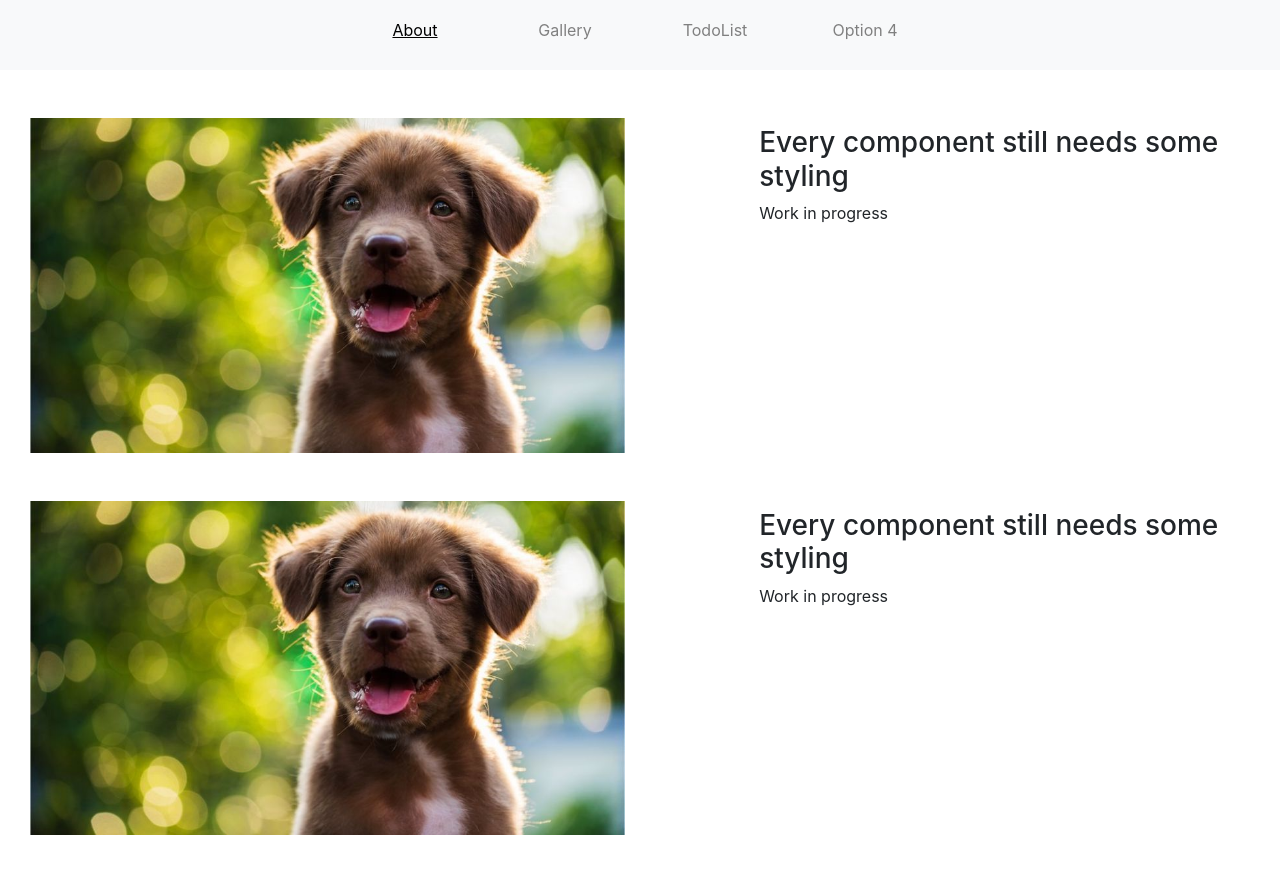
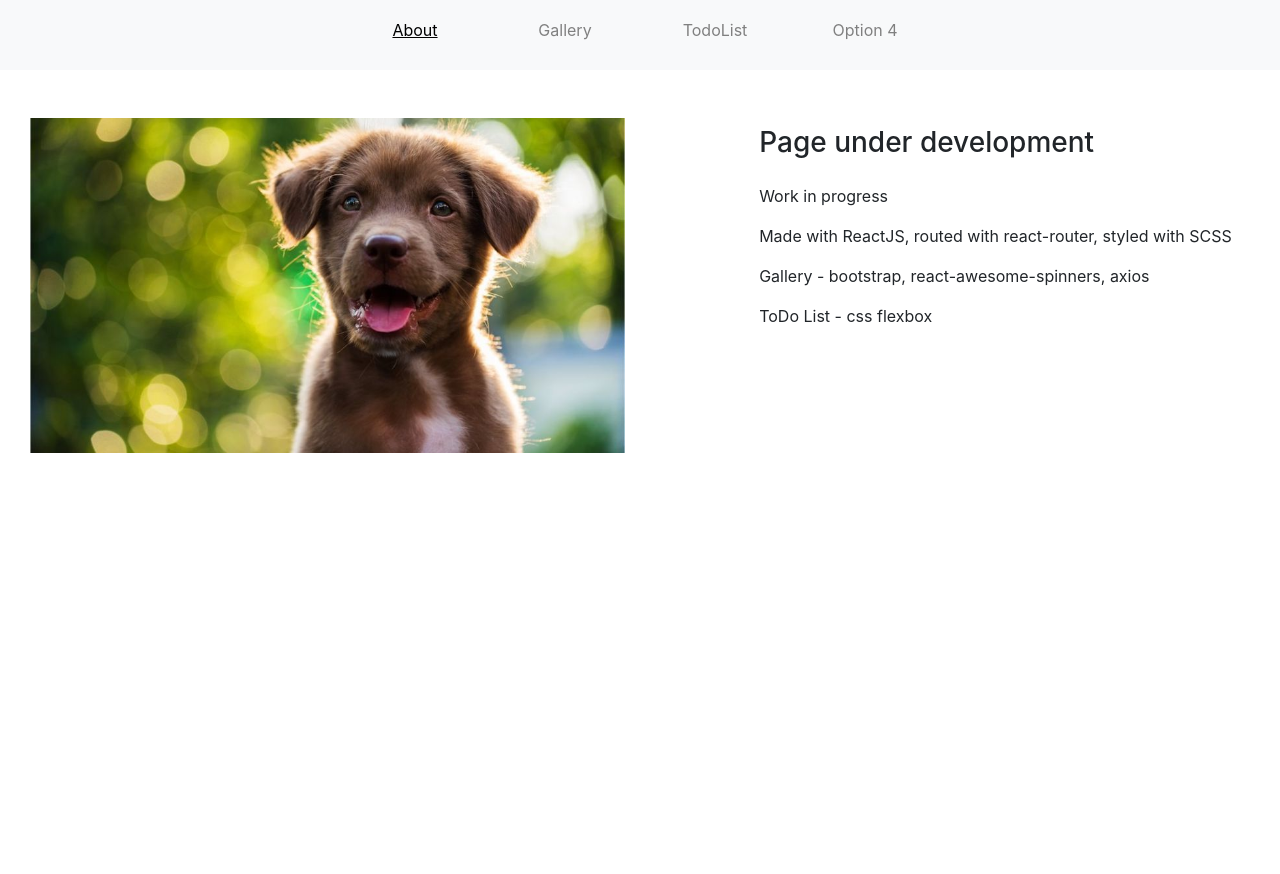
Before and after one commit to mdrzewiecki56/website, a React (Create React App) app: page /about in a window 1280 px wide. Shown: the part 360-1234 px from the top of the page. After the commit the page ends 861 px from the top, so only its background shows below. Built offline with nearby package versions, Linux system fonts and the light colour scheme.

Commit message:
Update About.js

```diff
--- a/src/About.js
+++ b/src/About.js
@@ -9,15 +9,11 @@ class About extends Component {
                 <div className="row mx-auto mb-5">
                     <div className="col-lg-6 col-sm-12 col-centered "><img src={dog} alt="about" className="img-fluid" /></div>
                     <div className="col-lg-5 offset-lg-1 col-sm-12 col-centered pt-2">
-                        <h3>Every component still needs some styling</h3>
+                        <h3 className="mb-4">Page under development</h3>
                         <p>Work in progress</p>
-                    </div>
-                </div>
-                <div className="row mx-auto mb-5">
-                    <div className="col-lg-6 col-sm-12 col-centered "><img src={dog} alt="about" className="img-fluid" /></div>
-                    <div className="col-lg-5 offset-lg-1 col-sm-12 col-centered pt-2">
-                        <h3>Every component still needs some styling</h3>
-                        <p>Work in progress</p>
+                        <p>Made with ReactJS, routed with react-router, styled with SCSS</p>
+                        <p>Gallery - bootstrap, react-awesome-spinners, axios</p>
+                        <p>ToDo List - css flexbox</p>
                     </div>
                 </div>
             </div>
```
